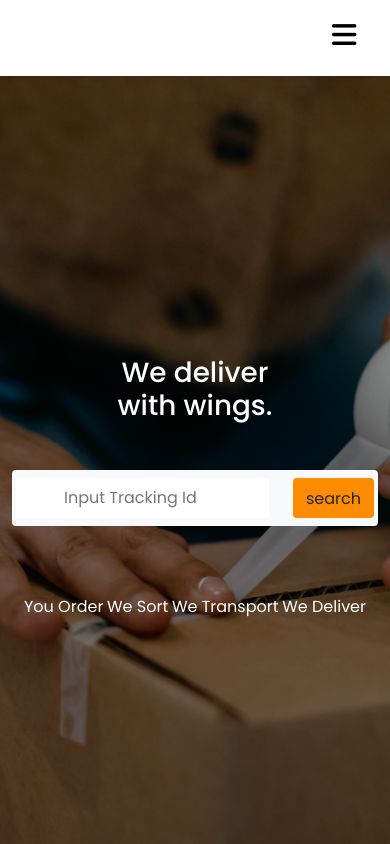
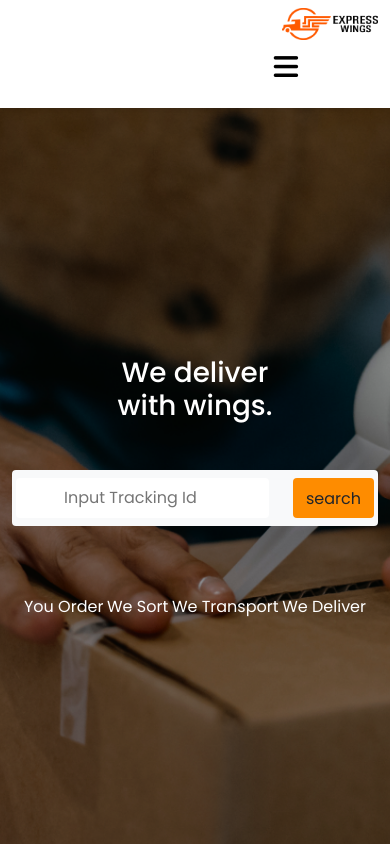
Before and after one commit to Ifetakuro/Express-Wings, a plain HTML site: page index.html in a window 390 px wide. Shown: the top 844 px of the page. Drawn offline with nearby package versions, Linux system fonts and the light colour scheme.

Commit message:
adjusted the visibility of the logo

```diff
--- a/sign-up/sign-up.css
+++ b/sign-up/sign-up.css
@@ -130,7 +130,6 @@
 
   .img {
     width: 6rem;
-    margin-left: -18rem;
   }
 
 }
```
